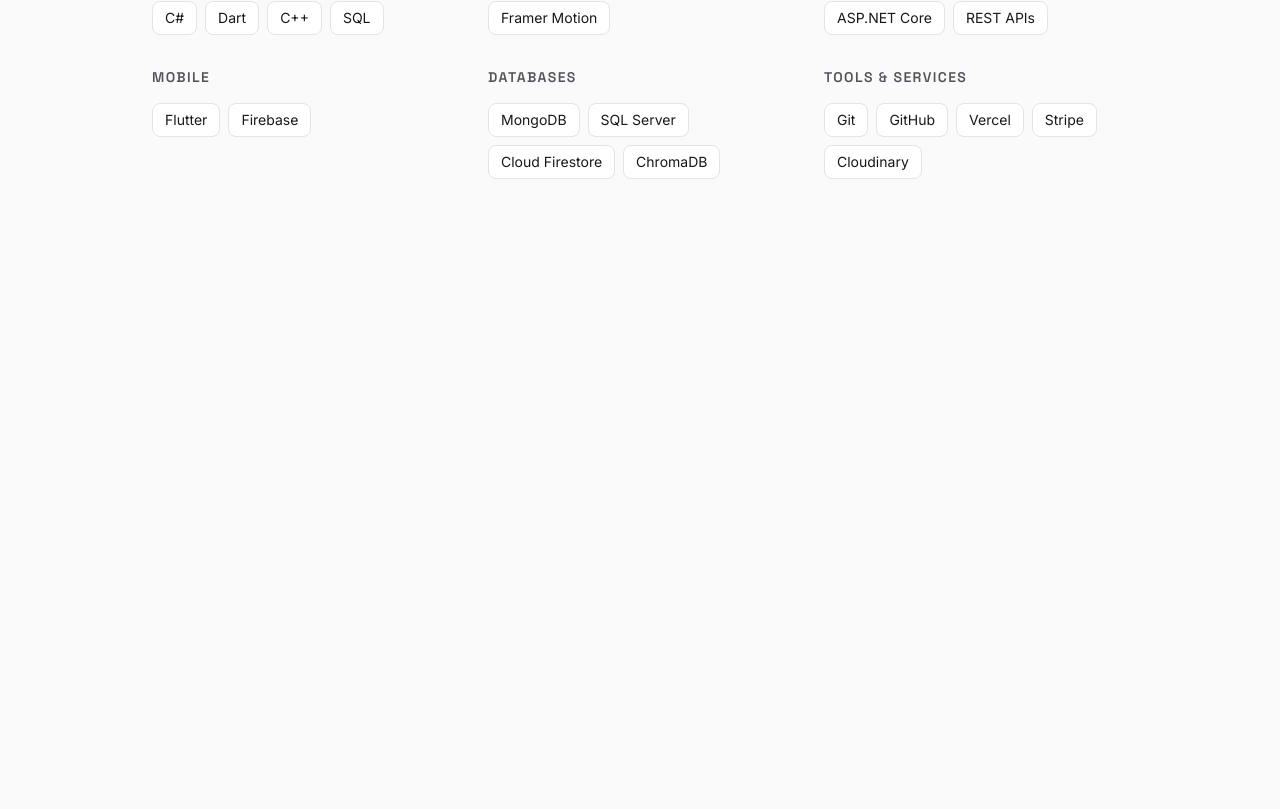
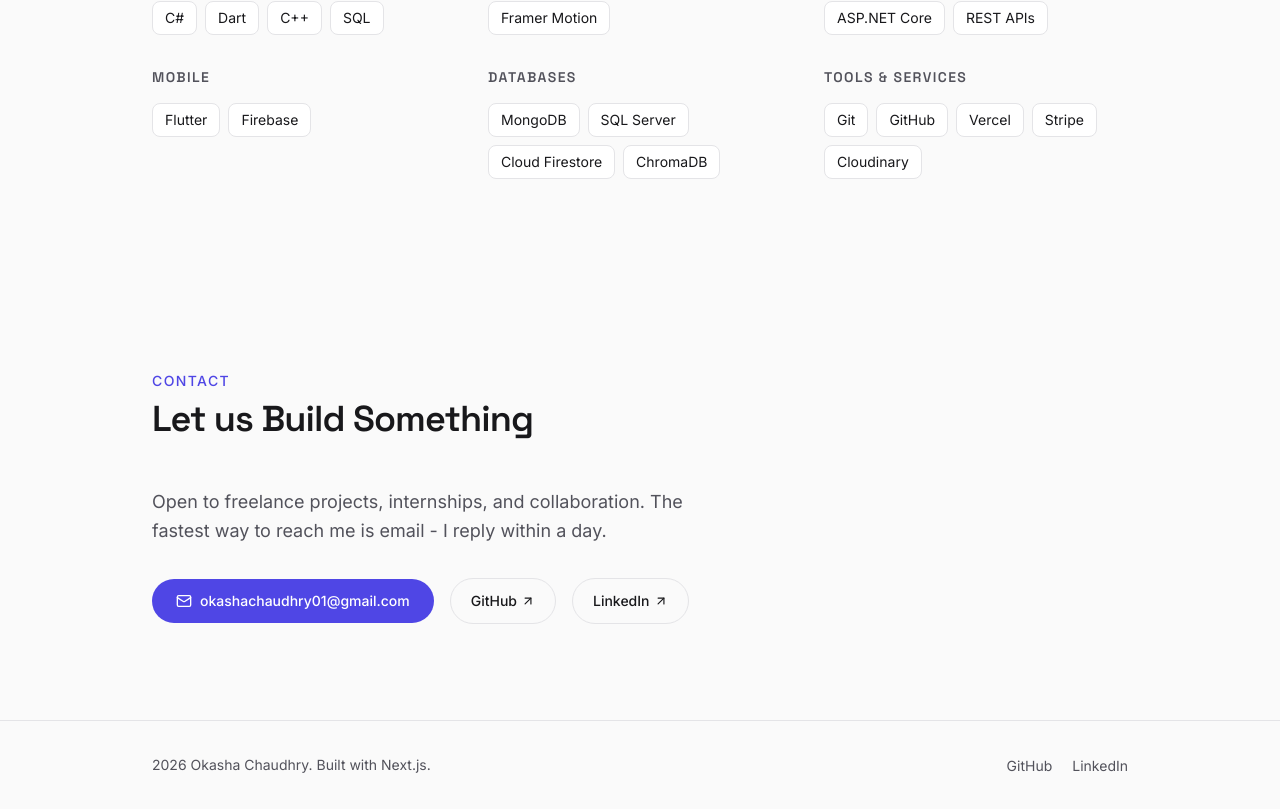
Before and after one commit to Okasha-Chaudhry/portfolio, a Next.js app: page / in a window 1280 px wide. Shown: the part 2246-3055 px from the top of the page. Before the commit the page ends 2521 px from the top, so only its background shows below. Built offline with nearby package versions, Linux system fonts and the light colour scheme.

Commit message:
feat: add contact section and footer

```diff
--- a/src/app/layout.tsx
+++ b/src/app/layout.tsx
@@ -1,6 +1,7 @@
 import type { Metadata } from "next";
 import { Inter, Space_Grotesk } from "next/font/google";
 import { Navbar } from "@/components/layout/Navbar";
+import { Footer } from "@/components/layout/Footer";
 import "./globals.css";
 
 const inter = Inter({ subsets: ["latin"], variable: "--font-inter", display: "swap" });
@@ -22,6 +23,7 @@
       <body className={`${inter.variable} ${spaceGrotesk.variable} font-sans antialiased`}>
         <Navbar />
         {children}
+        <Footer />
       </body>
     </html>
   );
--- a/src/app/page.tsx
+++ b/src/app/page.tsx
@@ -2,6 +2,7 @@
 import { Projects } from "@/components/sections/Projects";
 import { About } from "@/components/sections/About";
 import { Skills } from "@/components/sections/Skills";
+import { Contact } from "@/components/sections/Contact";
 
 export default function Home() {
   return (
@@ -10,6 +11,7 @@
       <Projects />
       <About />
       <Skills />
+      <Contact />
     </main>
   );
 }
--- /dev/null
+++ b/src/components/layout/Footer.tsx
@@ -0,0 +1,18 @@
+import { siteConfig } from "@/data/site";
+
+export function Footer() {
+  return (
+    <footer className="border-t border-border">
+      <div className="mx-auto flex max-w-5xl flex-col items-center justify-between gap-4 px-6 py-8 sm:flex-row">
+        <p className="text-sm text-muted">{new Date().getFullYear()} {siteConfig.name}. Built with Next.js.</p>
+        <ul className="flex items-center gap-5">
+          {siteConfig.socials.map((social) => (
+            <li key={social.label}>
+              <a href={social.url} target="_blank" rel="noopener noreferrer" className="text-sm text-muted transition-colors hover:text-foreground">{social.label}</a>
+            </li>
+          ))}
+        </ul>
+      </div>
+    </footer>
+  );
+}
--- /dev/null
+++ b/src/components/sections/Contact.tsx
@@ -0,0 +1,31 @@
+"use client";
+
+import { motion } from "framer-motion";
+import { Mail, ArrowUpRight } from "lucide-react";
+import { SectionTitle } from "@/components/ui/SectionTitle";
+import { siteConfig } from "@/data/site";
+
+export function Contact() {
+  return (
+    <section id="contact" className="py-24">
+      <div className="mx-auto max-w-5xl px-6">
+        <SectionTitle eyebrow="Contact" title="Let us Build Something" />
+        <motion.div initial={{ opacity: 0, y: 24 }} whileInView={{ opacity: 1, y: 0 }} viewport={{ once: true, amount: 0.3 }} transition={{ duration: 0.5, ease: "easeOut" }}>
+          <p className="max-w-xl text-base leading-relaxed text-muted sm:text-lg">Open to freelance projects, internships, and collaboration. The fastest way to reach me is email - I reply within a day.</p>
+          <div className="mt-8 flex flex-wrap items-center gap-4">
+            <a href={`mailto:${siteConfig.email}`} className="inline-flex items-center gap-2 rounded-full bg-accent px-6 py-3 text-sm font-medium text-accent-foreground transition-opacity hover:opacity-90">
+              <Mail size={16} aria-hidden="true" />
+              {siteConfig.email}
+            </a>
+            {siteConfig.socials.map((social) => (
+              <a key={social.label} href={social.url} target="_blank" rel="noopener noreferrer" className="inline-flex items-center gap-1 rounded-full border border-border px-5 py-3 text-sm font-medium transition-colors hover:bg-surface">
+                {social.label}
+                <ArrowUpRight size={14} aria-hidden="true" />
+              </a>
+            ))}
+          </div>
+        </motion.div>
+      </div>
+    </section>
+  );
+}
```
